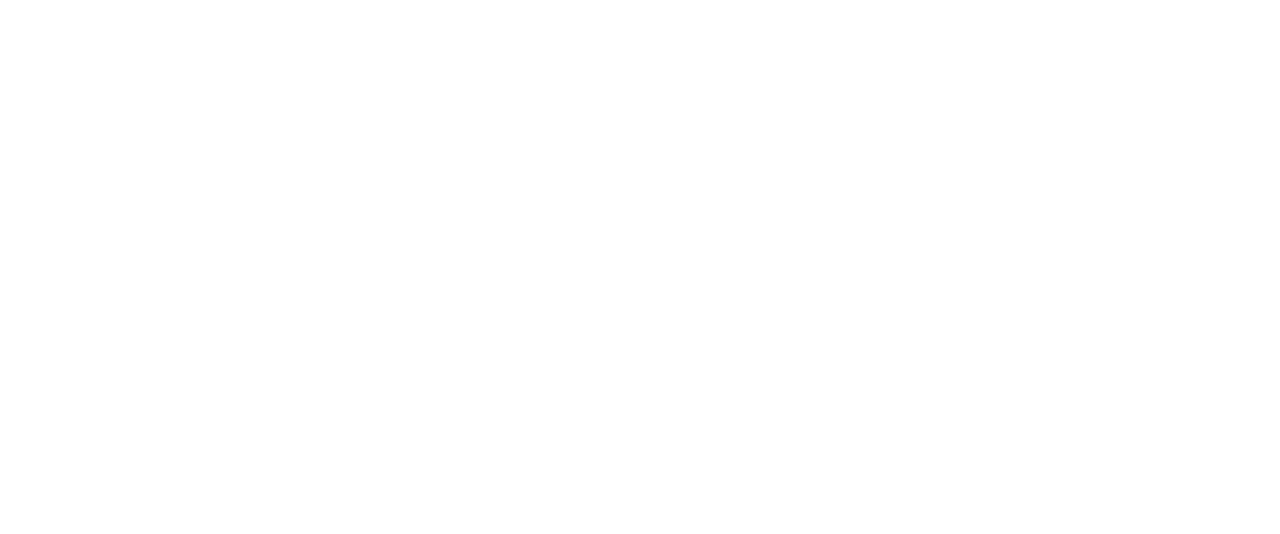
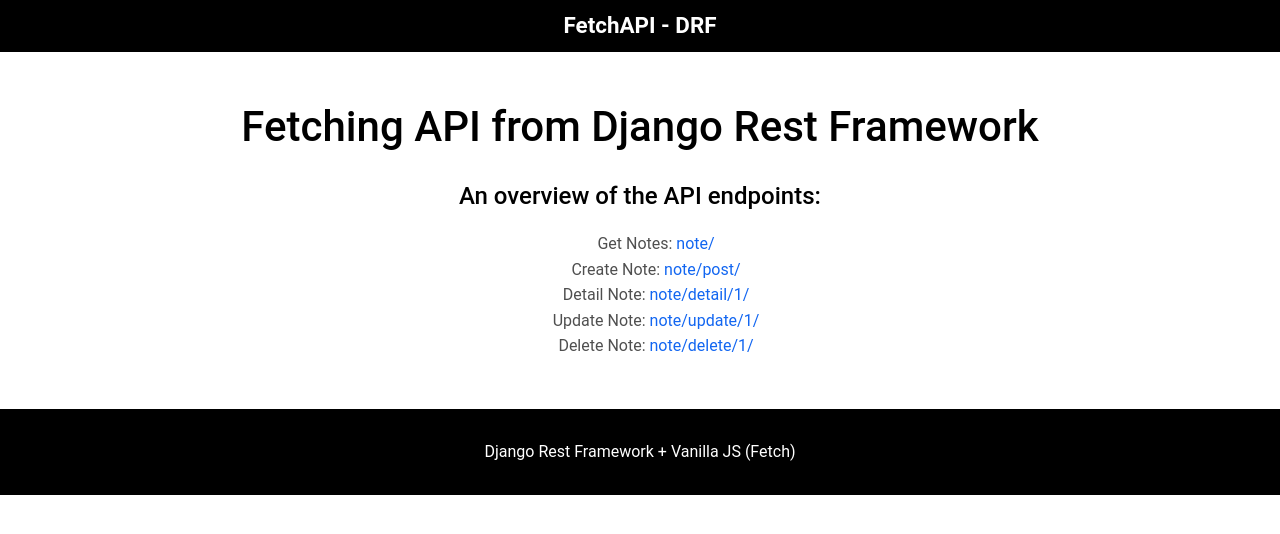
Before and after one commit to aybruhm/Think-Pad, a plain HTML site: page index.html in a window 1280 px wide. Drawn offline with Linux system fonts and the light colour scheme.

Commit message:
Created basic template

```diff
--- a/index.html
+++ b/index.html
@@ -9,6 +9,66 @@
     <title>Fetch API - DRF</title>
 </head>
 <body>
+    <header class="header">
+        <nav class="nav justify-content-center">
+          <a class="nav-link active" href="#">FetchAPI - DRF</a>
+        </nav>
+    </header>
+
+    <section class="body">
+        <div class="container">
+            <div class="head">
+                <p class="h2">
+                    Fetching API from Django Rest Framework
+                </p>
+            </div>
+            <div class="overview">
+                <p class="h4">
+                    An overview of the API endpoints:
+                </p>
+                <ul class="endpoints">
+                    <li class="point">
+                        Get Notes:
+                        <a href="">
+                            note/
+                        </a>
+                    </li>
+                    <li class="point">
+                        Create Note:
+                        <a href="">
+                            note/post/
+                        </a>
+                    </li>
+                    <li class="point">
+                        Detail Note:
+                        <a href="">
+                            note/detail/1/
+                        </a>
+                    </li>
+                    <li class="point">
+                        Update Note:
+                        <a href="">
+                            note/update/1/
+                        </a>
+                    </li>
+                    <li class="point">
+                        Delete Note:
+                        <a href="">
+                            note/delete/1/
+                        </a>
+                    </li>
+                </ul>
+            </div>
+        </div>
+    </section>
+
+    <footer class="footer">
+        <div class="container-fluid">
+            <p class="copyright">
+                Django Rest Framework + Vanilla JS (Fetch)
+            </p>
+        </div>
+    </footer>
 
 
     <script src="assets/js/mdb.min.js"></script>
```
